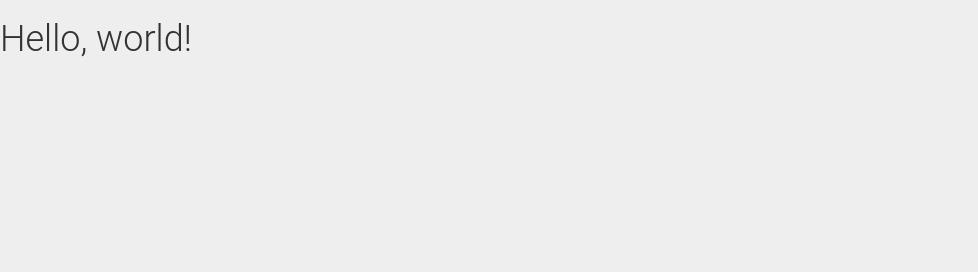
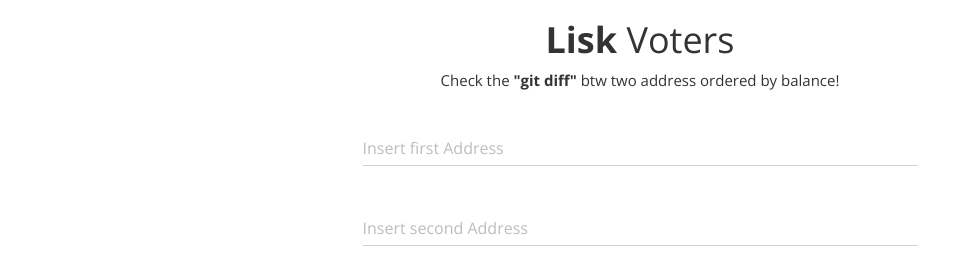
Before and after one commit to andreafspeziale/lisk-voters, a website: page index.html in a window 1280 px wide. Shown: the whole page, without its empty margins (0-978 px from the left). Drawn offline with nearby package versions, Linux system fonts and the light colour scheme; files that its build step writes are made by us from their sources.

Commit message:
minimal layout

```diff
--- a/index.html
+++ b/index.html
@@ -6,6 +6,7 @@
     <meta name="viewport" content="width=device-width, initial-scale=1">
     <!-- The above 3 meta tags *must* come first in the head; any other head content must come *after* these tags -->
     <title>Git Diff Voters</title>
+    <link rel="icon" type="image/png" href="/img/favicon-196x196.png" sizes="196x196">
 
     <!-- bower:css -->
     <link rel="stylesheet" href="bower_components/bootstrap/dist/css/bootstrap.css" />
@@ -25,7 +26,32 @@
     <![endif]-->
   </head>
   <body ng-controller="indexController">
-    <h1>Hello, world!</h1>
+    <div class="container">
+        <div class="row">
+          <div class="col-md-12 text-center">
+            <h1>
+              <strong>Lisk</strong> Voters
+            </h1>
+            <p>Check the <strong>"git diff"</strong> btw two address ordered by balance!</p>
+          </div>
+          <div class="form-horizontal">
+            <div class="col-md-6 col-md-offset-3">
+              <div class="form-group">
+                <div class="col-md-12">
+                  <input class="form-control" type="text" ng-model="address" placeholder="Insert first Address">
+                </div>
+              </div>
+            </div>
+            <div class="col-md-6 col-md-offset-3">
+              <div class="form-group">
+                <div class="col-md-12">
+                  <input class="form-control" type="text" ng-model="addressToCompare" placeholder="Insert second Address">
+                </div>
+              </div>
+            </div>
+          </div>
+        </div>
+    </div>
 
     <!-- bower:js -->
     <script src="bower_components/jquery/dist/jquery.js"></script>
--- a/js/index.js
+++ b/js/index.js
@@ -1,5 +1,15 @@
 var votersApp = angular.module ('votersApp', []);
 
 votersApp.controller('indexController', function indexController($scope, $http) {
+    $scope.lignode = "liskwallet.punkrock.me"
+    $scope.address = ""
+    $scope.addressToCompare = ""
 
+    // $scope.checkDiff =  function() => {
+    //     if($scope.addressToCompare == "" && $scope.address == "") {
+    //
+    //     } else {
+    //         console.log($scope.address, $scope.addressToCompare)
+    //     }
+    // }
 });
--- a/style/main.css
+++ b/style/main.css
@@ -0,0 +1 @@
+html,body{width:100%;height:100%}body{background:#fff;font-family:'Open Sans',sans-serif;font-size:15px}h1,h2,h3,h4,h5,h6{font-family:'Open Sans',sans-serif}
```
